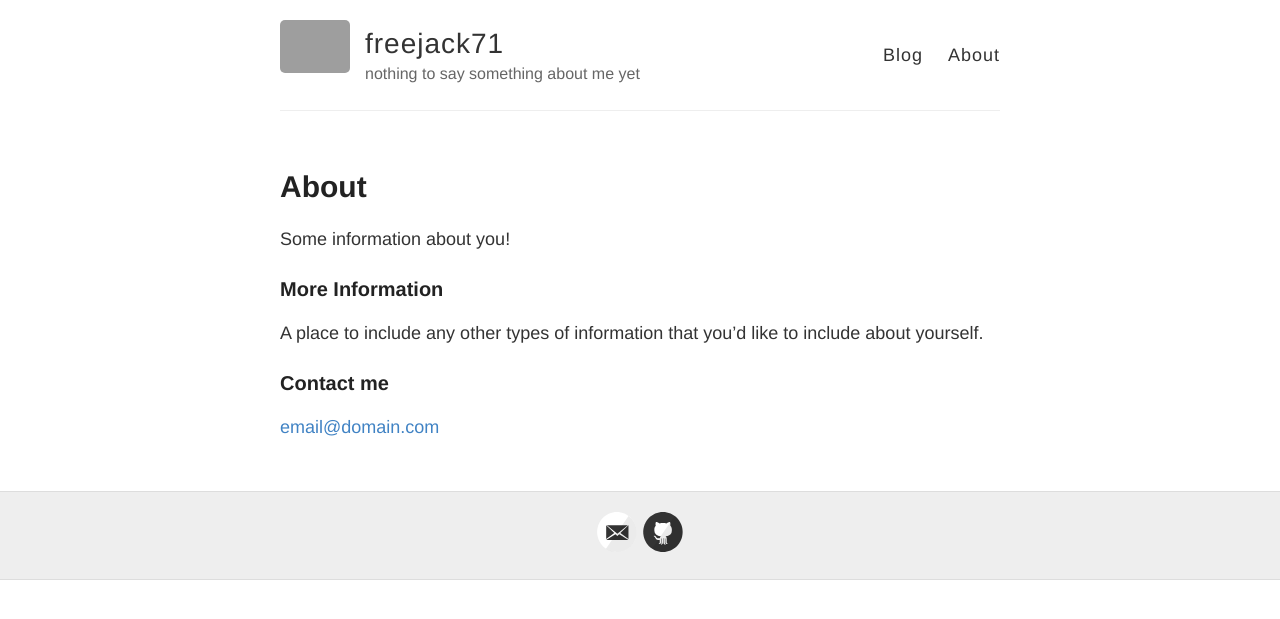
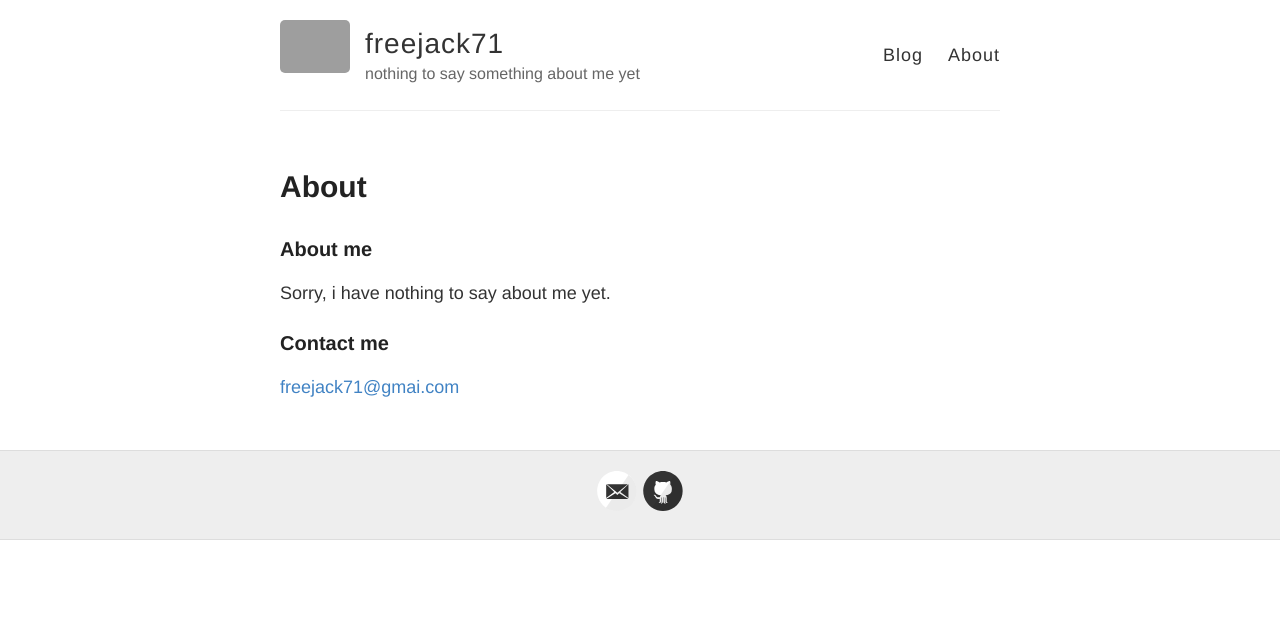
Before and after one commit to freejack71/freejack71.github.io, a Jekyll site: the page built from about.md, in a window 1280 px wide. Shown: the top 619 px of the page. Built offline with Jekyll 4.4.1, drawn with Linux system fonts in a browser that asks for light colours; grey boxes are pictures that could not be loaded.

Commit message:
Update about.md

```diff
--- a/about.md
+++ b/about.md
@@ -4,12 +4,10 @@ title: About
 permalink: /about/
 ---
 
-Some information about you!
+### About me
 
-### More Information
-
-A place to include any other types of information that you'd like to include about yourself.
+Sorry, i have nothing to say about me yet.
 
 ### Contact me
 
-[email@domain.com](mailto:email@domain.com)
+[freejack71@gmai.com](mailto:freejack71@gmai.com)
```
